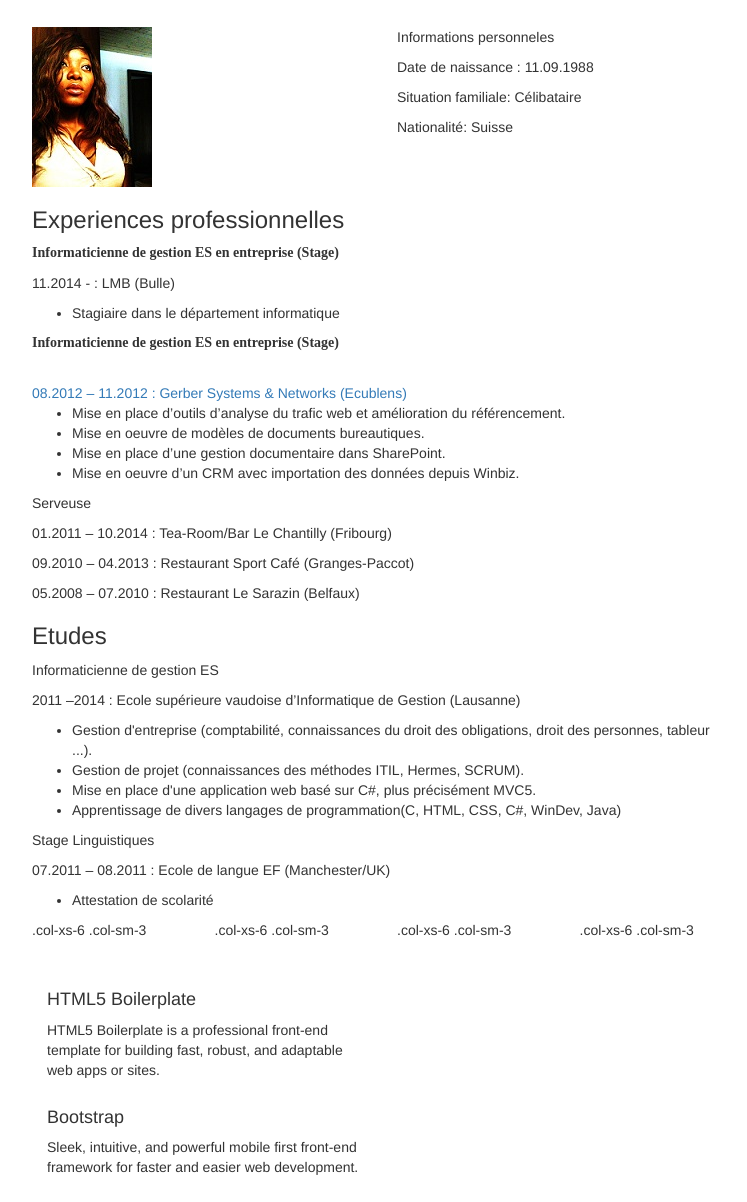
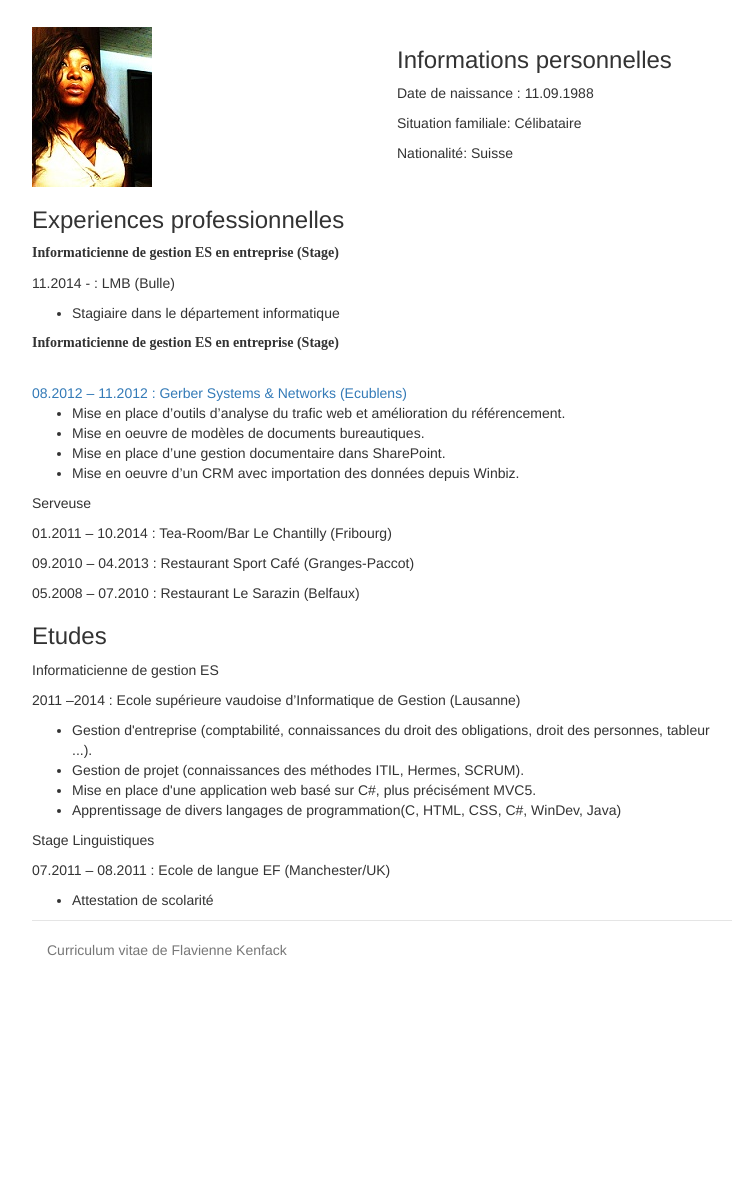
Before and after one commit to Flavykenfack/moncv-Flavykenfack, a website: page app/index.html in a window 1280 px wide. Shown: the part 83-1285 px from the top of the page, without its empty margins (258-1005 px from the left). After the commit the page ends 1073 px from the top, so only its background shows below. Drawn offline with nearby package versions, Linux system fonts and the light colour scheme; some packages are replaced by stand-ins of ours; files that its build step writes are made by us from their sources; a script that the page names is missing.

Commit message:
Customize
field

```diff
--- a/app/index.html
+++ b/app/index.html
@@ -50,7 +50,7 @@
             <img src="FlavyPhoto.jpg" class="img-responsive" alt="Photo de Flavienne">
           </div>
           <div class="col-xs-6 col-sm-6">
-            <p> Informations personneles</p>
+            <h3> Informations personnelles</h3>
             <p>Date de naissance : 11.09.1988</p>
             <p>Situation familiale: Célibataire</p>
             <p>Nationalité: Suisse</p>
@@ -104,7 +104,7 @@
           </div>
 
 
-          <div class="row">
+         <!--  <div class="row">
             <div class="col-xs-6 col-sm-3">.col-xs-6 .col-sm-3</div>
             <div class="col-xs-6 col-sm-3">.col-xs-6 .col-sm-3</div>
             <div class="col-xs-6 col-sm-3">.col-xs-6 .col-sm-3</div>
@@ -122,12 +122,12 @@
               <p>Modernizr is an open-source JavaScript library that helps you build the next generation of HTML5 and CSS3-powered websites.</p>
 
             </div>
-          </div>
+          </div> -->
 
 
 
           <div class="footer">
-            <p>♥ from the Yeoman team</p>
+            <p>Curriculum vitae de Flavienne Kenfack</p>
           </div>
         </div>
 
```
